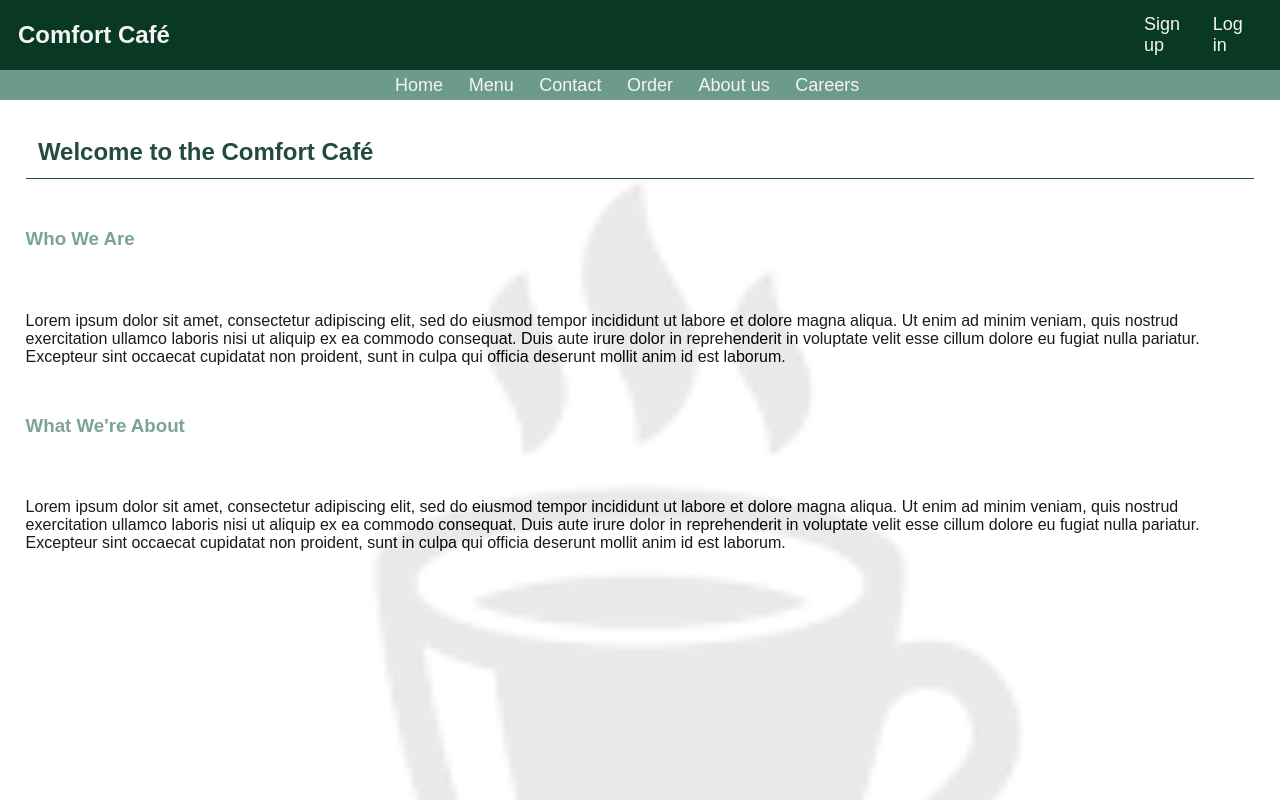
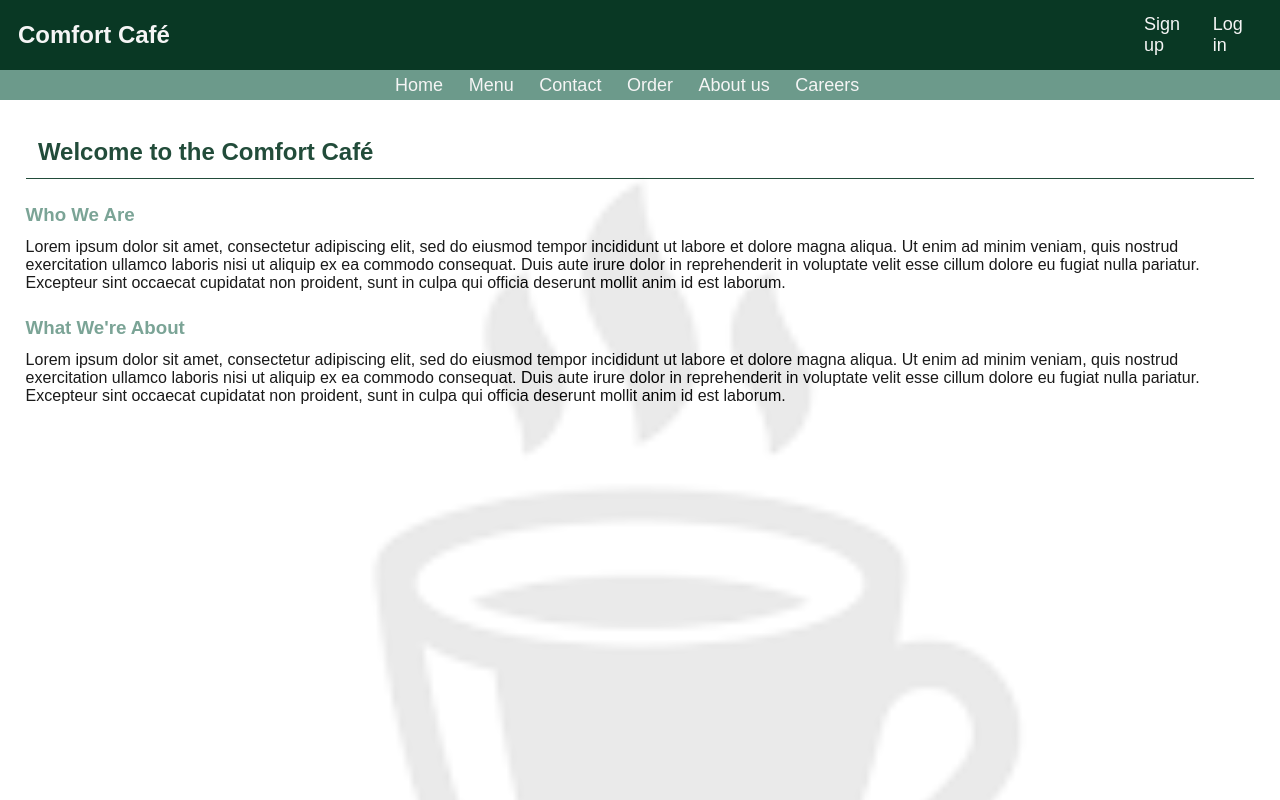
Before and after one commit to ctdupuis/comfort-cafe, a React (Create React App) app: page /about in a window 1280 px wide. Shown: the top 800 px of the page. Built offline with nearby package versions, Linux system fonts and the light colour scheme; no server answers; a web font is replaced by a local one.

Commit message:
styled about page for Desktop

```diff
--- a/src/stylesheets/about.css
+++ b/src/stylesheets/about.css
@@ -23,6 +23,7 @@
     margin-bottom: 4%;
     padding: 1%;
     color: var(--d-green);
+
 }
 
 .about-title h3 {
@@ -34,5 +35,44 @@
 }
 
 @media only screen and (min-width: 768px) {
+    .about-bg {
+        position: relative;
+        height: 100vh;
+        width: 100%;
+    }
 
+    .about-bg::before {
+        content: "";
+        background-image: url("../stylesheets/images/icon\ copy.png");
+        min-height: 300px;
+        position: absolute;
+        opacity: .1;
+        background-repeat: no-repeat;
+        background-size: cover;
+        top: 0px;
+        right: 0px;
+        bottom: 0px;
+        left: 0px;
+    }
+
+    .about-title h2 {
+        border-bottom: 1px solid var(--d-green);
+        margin-bottom: 2%;
+        padding: 1%;
+        color: var(--d-green);
+
+    }
+
+    .about-title h3 {
+        color: var(--l-green);
+        margin-bottom: 1%;
+    }
+
+    .about-title p {
+        margin: 0;
+    }
+
+    .about-content {
+        margin-bottom: 2%;
+    }
 }
```
